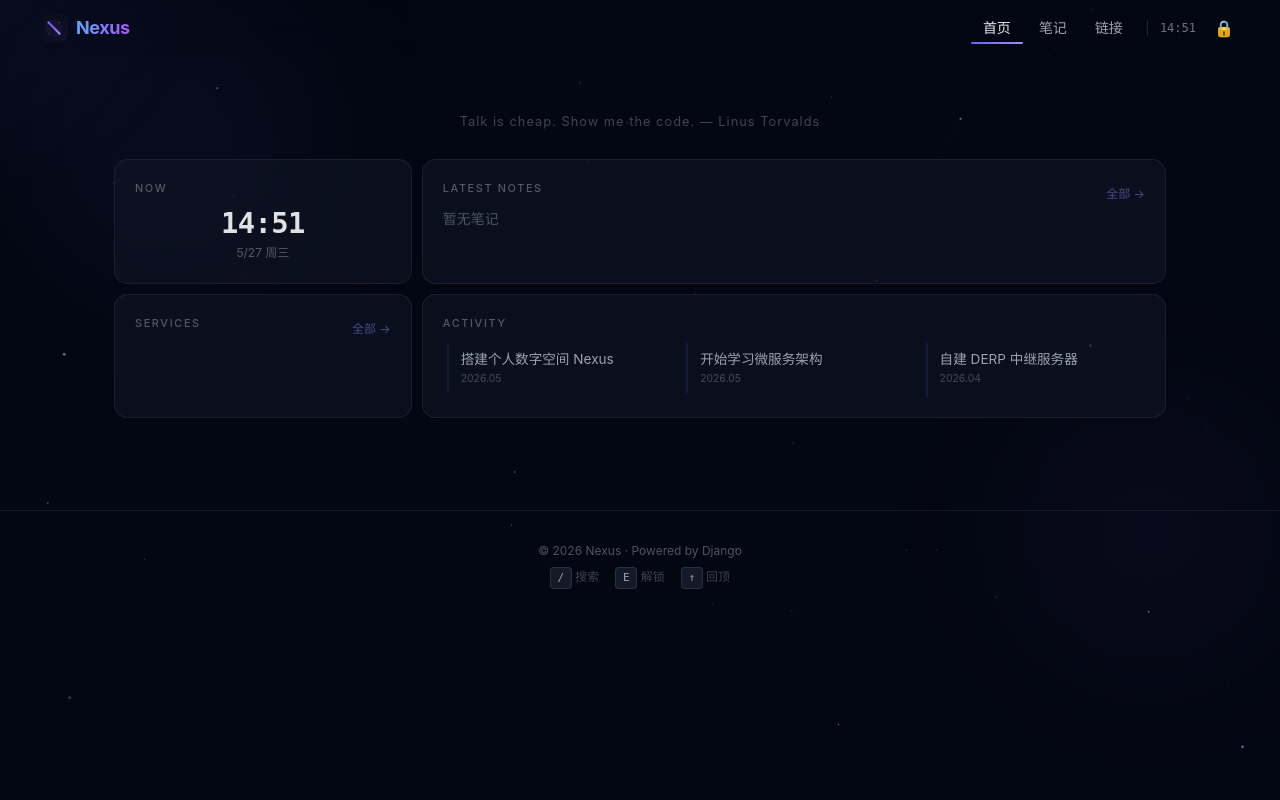
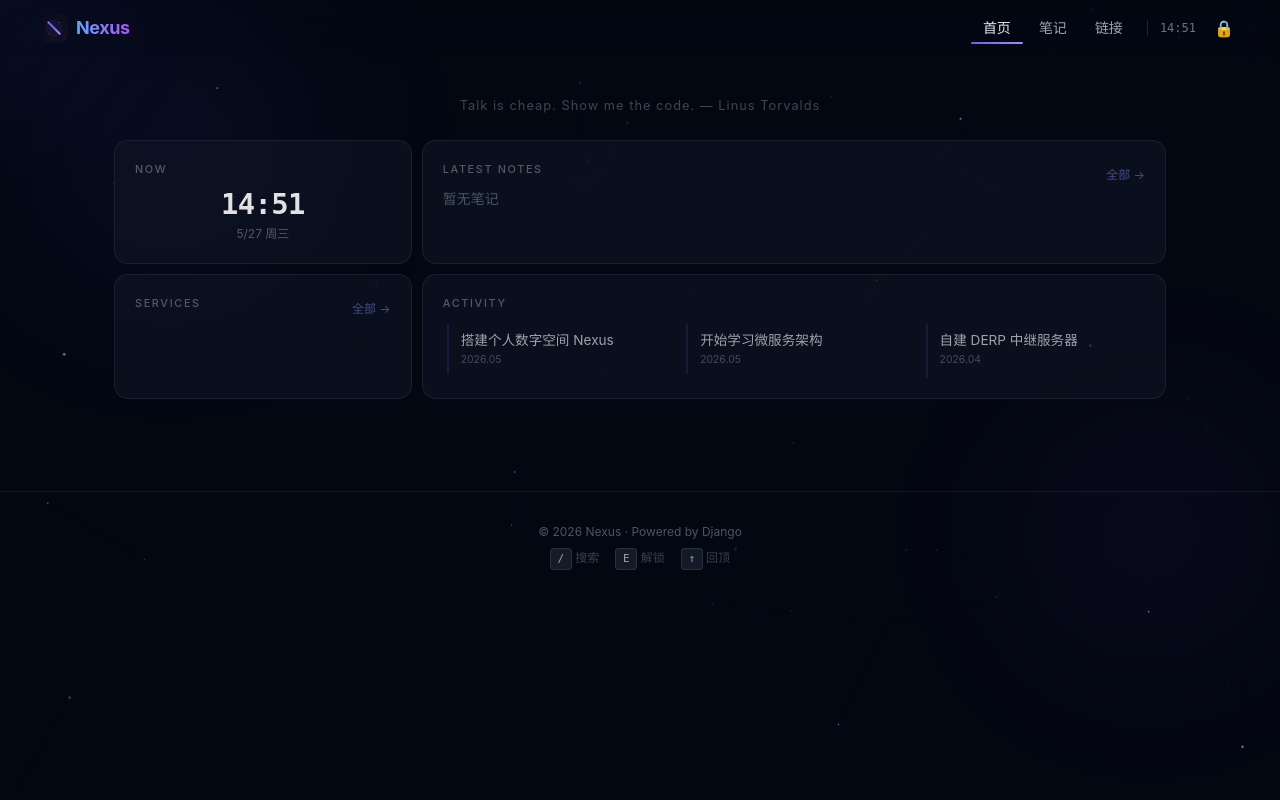
Before and after one commit to FeliixFeng/nexus, a Django app: page / in a window 1280 px wide. Run offline with Django 5.2, Linux system fonts and the light colour scheme; data that the repository does not hold is empty; some libraries are stand-ins or nearby versions.

Commit message:
fix: 微调间距 - 语录区适中/底部刚好一屏

```diff
--- a/nexus_core/templates/core/home.html
+++ b/nexus_core/templates/core/home.html
@@ -52,8 +52,8 @@
     body:hover #spotlight { opacity: 1; }
 
     .top-area {
-        padding-top: 3.5rem;
-        padding-bottom: 1rem;
+        padding-top: 2.5rem;
+        padding-bottom: 0.8rem;
         text-align: center;
     }
     .top-quote {
@@ -71,7 +71,7 @@
         max-width: 1100px;
         margin: 0 auto;
         padding: 12px 24px 12px;
-        max-height: calc(100vh - 56px - 100px);
+        max-height: calc(100vh - 56px - 80px);
         height: auto;
         box-sizing: border-box;
     }
```
